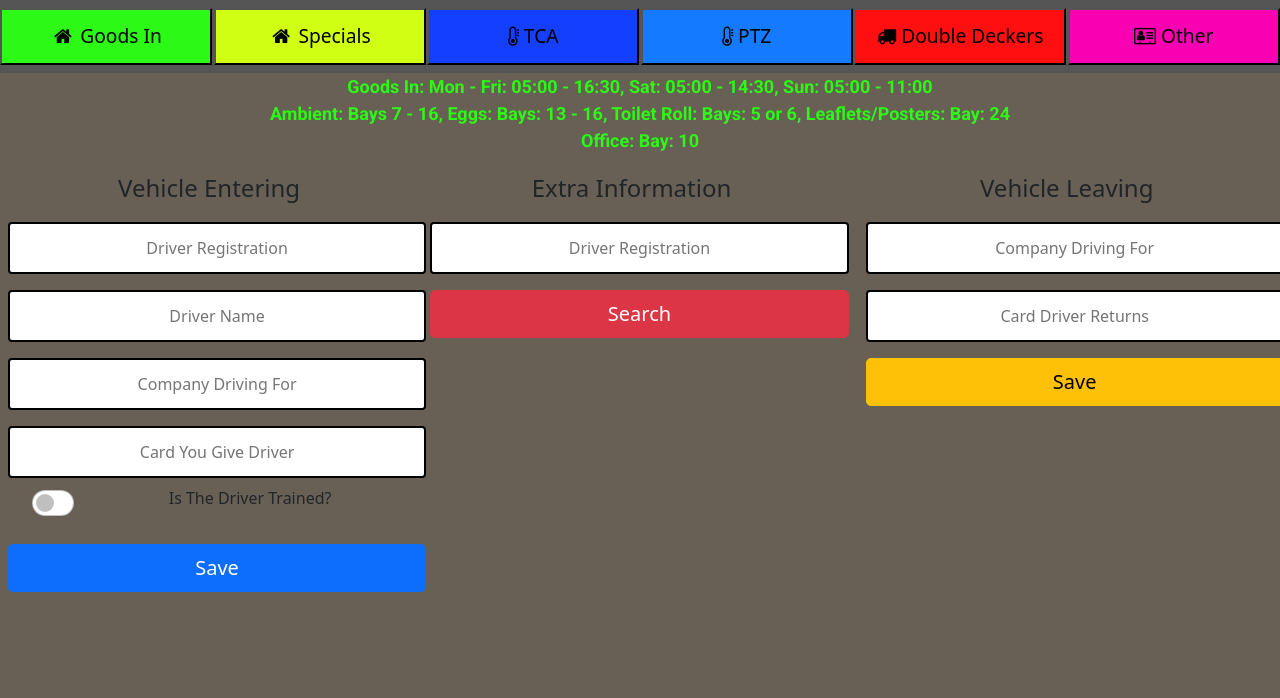
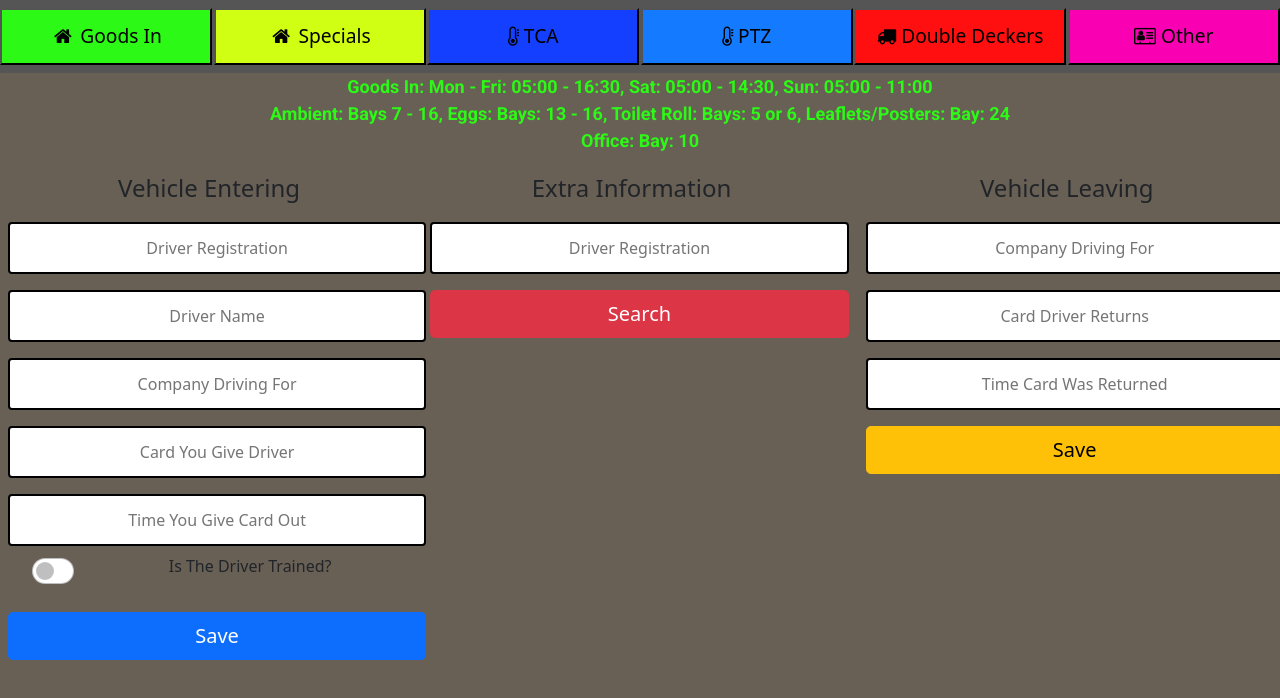
Before and after one commit to Mr-Jason-ONeill/Project2-Gatehouse, a website: page index.html in a window 1280 px wide. Drawn offline with nearby package versions, Linux system fonts and the light colour scheme.

Commit message:
needed to add time in and out to index

```diff
--- a/assests/js/main.js
+++ b/assests/js/main.js
@@ -113,6 +113,7 @@ document.getElementById("subDetails").addEventListener("click", function(event)
     let name = document.getElementById("name").value;
     let company = document.getElementById("company").value;
     let cardGiven = document.getElementById("card-given").value;
+    let timeOut = document.getElementById("time-out").value;
     let trained = document.getElementById("flexSwitchCheckDefault").checked ? "Yes" : "No";
 
     let fileContent = `Driver Registration: ${reg}\nDriver Name: ${name}\nCompany: ${company}\nCard Given: ${cardGiven}\nDriver Trained: ${trained}`;
--- a/index.html
+++ b/index.html
@@ -43,6 +43,8 @@
         <br>
         <input type="text" class="upper" id="card-given" name="card-given" placeholder="Card You Give Driver">
         <br>
+        <input type="text" class="upper" id="time-out" name="time-out" placeholder="Time You Give Card Out">
+        <br>
         <div class="form-check form-switch">
           <label class="form-check-label" for="flexSwitchCheckDefault">Is The Driver Trained?</label>
           <input class="form-check-input" type="checkbox" id="flexSwitchCheckDefault">
@@ -74,6 +76,8 @@
         <br>
         <input type="text" class="upper" id="card-back" name="card-back" placeholder="Card Driver Returns">
         <br>
+        <input type="text" class="upper" id="time-in" name="time-in" placeholder="Time Card Was Returned">
+        <br>
         <input id="subLeaving" type="submit" value="Save" class="btn btn-warning btn-lg">
         <br>
       </fieldset>
```
Also changed, not shown: apipage.html (+2 -1 lines).
